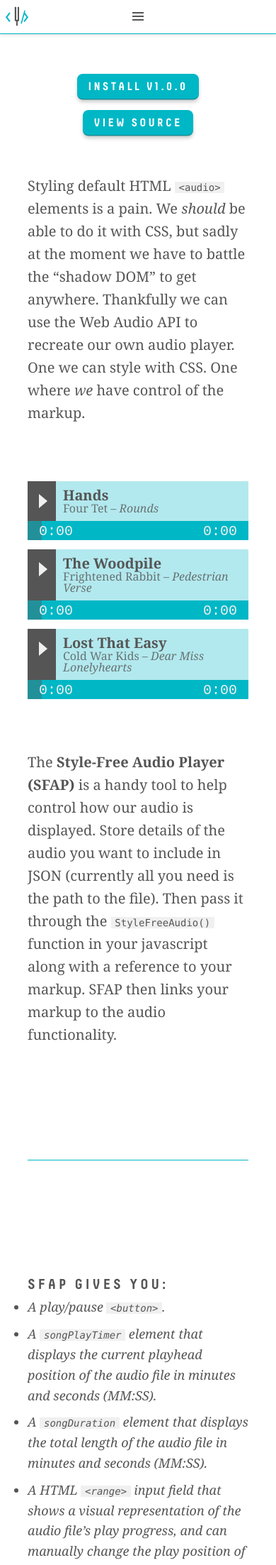
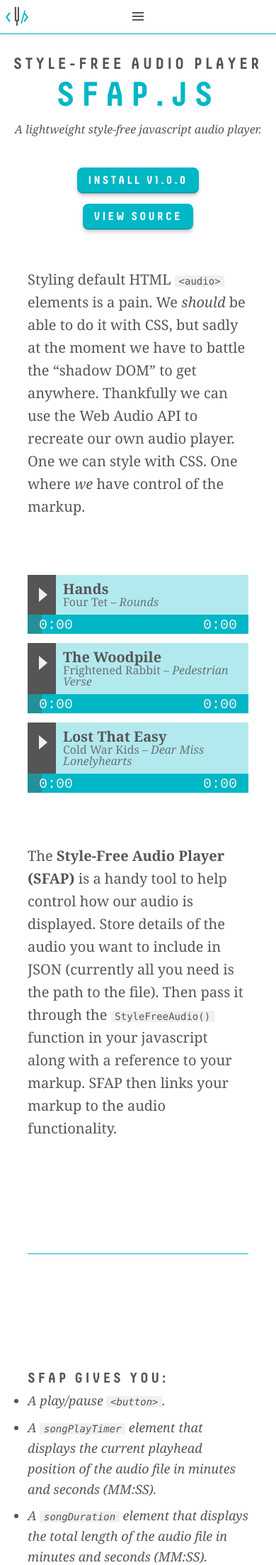
Before and after one commit to tomhazledine/audio, a Jekyll site: the page built from index.md, in a window 390 px wide. Shown: the top 2205 px of the page at 71% size. Built offline with Jekyll 4.4.1, drawn with Linux system fonts in a browser that asks for light colours; some of the changed text lies outside the part shown.

Commit message:
title tag fix

```diff
--- a/_includes/head.html
+++ b/_includes/head.html
@@ -7,12 +7,10 @@
 
     <meta charset="utf-8">
 
-    <title>
-        {% if page.title %} {{ page.title }} – {% endif %}{{ site.name }}
-    </title>
+    <title>{{ site.name }}</title>
     <meta name="description" content="{% if page.excerpt %}{{page.excerpt}}{% else %}{{ site.description }}{% endif %}">
     <meta name="viewport" content="width=device-width">
-    <link rel="shortcut icon" href="/favicon/favicon.ico">
+    <link rel="shortcut icon" href="{{ site.url }}/assets/images/logo.png">
     <link rel="alternate" type="application/rss+xml" title="{{ site.name }}" href="/feed.xml">
 
     <!-- async CSS -->
--- a/_includes/header.html
+++ b/_includes/header.html
@@ -49,3 +49,12 @@
             <use xlink:href="#github"/>
         </svg>
     </a>
+
+    <div class="moblieHeader">
+        <span class="siteName" href="{{ site.url }}/" title="{{ site.name }} homepage" rel="home">
+            <h2 class="subName">{{ page.subtitle }}</h2>
+            <h1 class="mainName">{{ page.title }}</h1>
+        </span>
+
+        <h3 class="mainTagline">{{ site.description }}</h3>
+    </div>
--- a/_uncompressed/scss/_objects.bodyImage.scss
+++ b/_uncompressed/scss/_objects.bodyImage.scss
@@ -1,6 +1,6 @@
 .mountains{
     width:100%;
-    height:20em;
+    height:15em;
     background:$primary;
     background-image:url('../images/mountains.png');
     background-image:url('../images/mountains.svg');
--- a/index.md
+++ b/index.md
@@ -43,26 +43,20 @@ The **Style-Free Audio Player (SFAP)** is a handy tool to help control how our a
 
 ## 2. Installation
 
-{:.noFancyPs}
 To install SFAP, just include the `styleFreeAudio.min.js` file at the bottom of your HTML before your custom javascript.
 
-<!--<script src="https://gist.github.com/tomhazledine/b12bb19289f0d5023094.js"></script>-->
-
-{:.language-javascript}
     <script src="/path/to/styleFreeAudio.min.js"></script>
     <script src="/path/to/yourCustom.js"></script>
 
 {:.callsToAction}
 <a href="{{ site.url }}/downloads/styleFreeAudio.min.js" class="callToAction">Download the JS</a>
 
-{:.noFancyPs}
 Then add the [initialization code](#init) to your custom JS file, and add the [required markup](#markup) to your page.
 
 <div class="divider" id="init"></div>
 
 ## 3. Initialization
 
-{:.noFancyPs}
 To initialize SFAP you need two things: Audio data, and a wrapper element for your player markup. Pass these into the SFAP javascript function and you're good to go.
 
     // Get the element that wraps all your player's markup.
@@ -74,7 +68,6 @@ To initialize SFAP you need two things: Audio data, and a wrapper element for yo
 
 ### Audio Data
 
-{:.noFancyPs}
 This comes in the form of a simple JSON object that stores the URL for each audio file you want to be able to play on the page.
 
     {
@@ -84,7 +77,6 @@ This comes in the form of a simple JSON object that stores the URL for each audi
         "url": "path/to/audio/file/two.mp3"
     }
 
-{:.noFancyPs}
 The simplest way to save this JSON data for **SFAP** to read is as a JS variable, either within your own javascript file or inline in the page html itself.
 
     <script>
@@ -106,7 +98,6 @@ To give your audio player controls ("Play", "Pause") and song-data displays ("So
 
 ### The play/pause button.
 
-{:.noFancyPs}
 The play/pause button needs three classes and a custom data attribute for it to work properly.
 
     <button class="playlistSongTrigger songPaused notPlayedYet" data-song-index="0">Play/Pause</button>
@@ -121,7 +112,6 @@ The play/pause button needs three classes and a custom data attribute for it to
 
 ### The play timer element.
 
-{:.noFancyPs}
 This displays the current playhead position of the audio file in minutes and seconds (MM:SS).
 
 This can be any element with the class `songPlayTimer`. When the current playhead changes, the inner HTML of the element is updated to the current position in MM:SS format.
@@ -131,19 +121,16 @@ This can be any element with the class `songPlayTimer`. When the current playhea
 
 ### The audio duration element.
 
-{:.noFancyPs}
 This displays the total length of the audio file in minutes and seconds (MM:SS).
 
     <span class="songDuration">0:00</span>
 
 ### The current play position slider.
 
-{:.noFancyPs}
 This is a HTML `range` input field that shows a visual representation of the audio file's play progress, and can manually change the play position of the audio file.
 
     <input type="range" class="songProgressSlider" min="0" max="100" value="0" oninput="myAudioPlayer.sliderScrub(this.value, 1)">
 
-{:.noFancyPs}
 To work, this `range` element must trigger the `sliderScrub()` function on input change, and must pass the value of the input (`this.value`) and the target audio file's index number.
 
 The position information is calculated as a percentage of the audio file's play-time, so set the input's `min` and `max` values to `0` and `100` respectively.
```
Also changed, not shown: _uncompressed/scss/_objects.header.scss (+11 -2 lines), assets/css/main.css (+11 -3 lines), assets/css/main.min.css.
